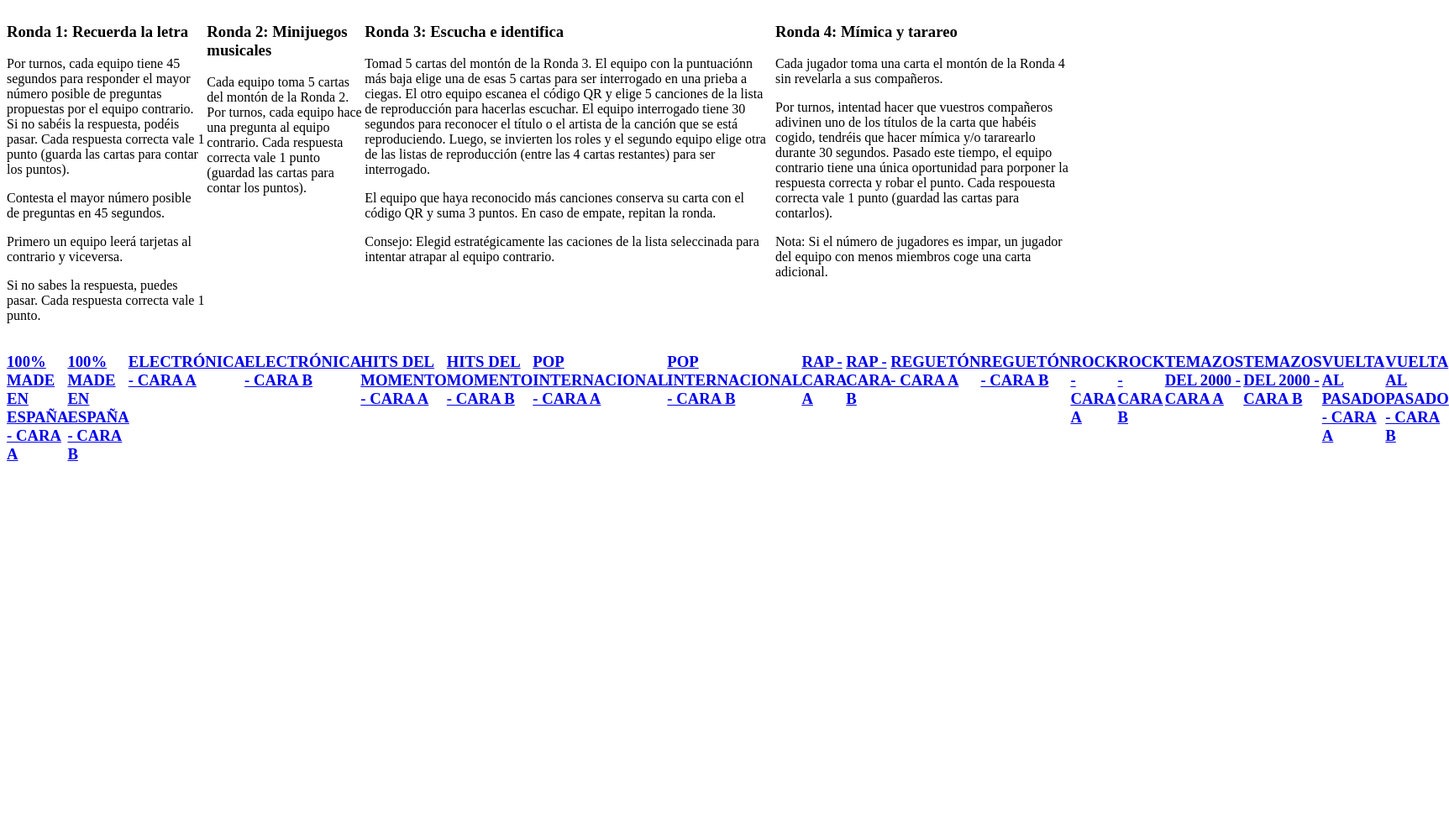
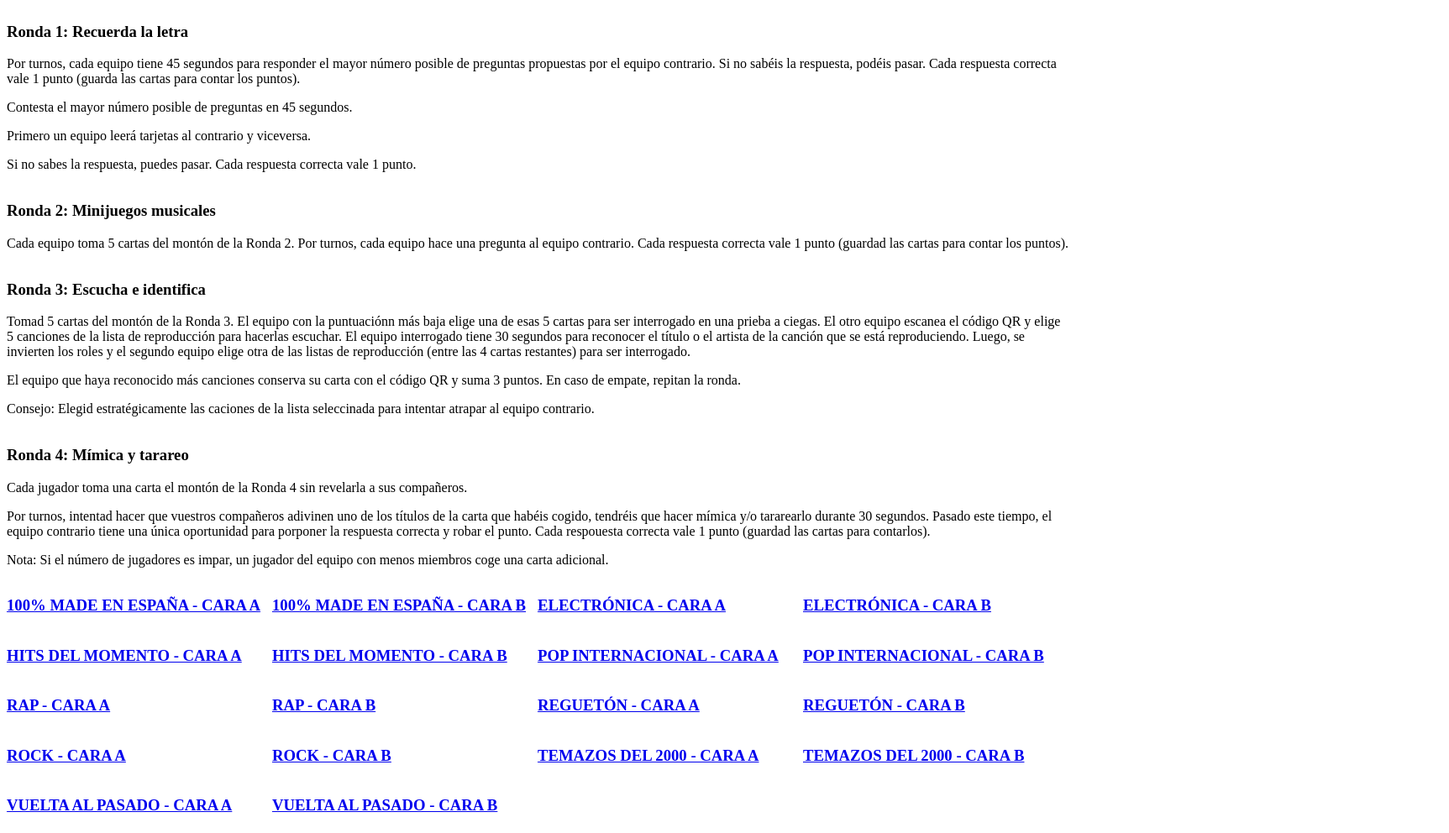
Before and after one commit to raquel26mg/PlayHit, a plain HTML site: page index.html in a window 1280 px wide. Shown: the whole page at 84% size, 1725 px wide, since content can reach past the window. Before the commit the page ends 800 px from the top, so only its background shows below. Drawn offline with Linux system fonts and the light colour scheme.

Commit message:
second commit

```diff
--- a/style.css
+++ b/style.css
@@ -1 +1,3 @@
-.f {display: flex;}
+.f {display: flex; flex-direction: row; flex-wrap: wrap;}
+.items {width: 100%;}
+.items .item {width: 25%;}
```
Also changed, not shown: 1 other file.
